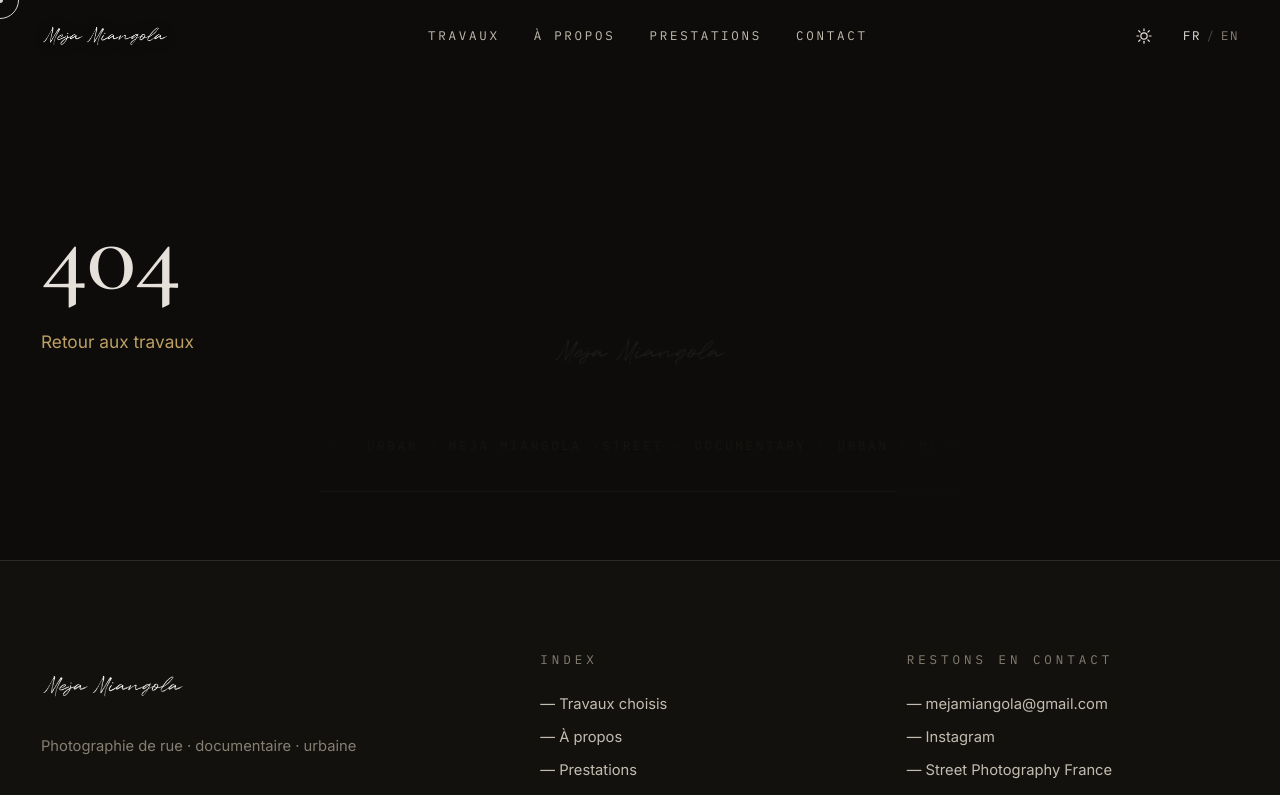
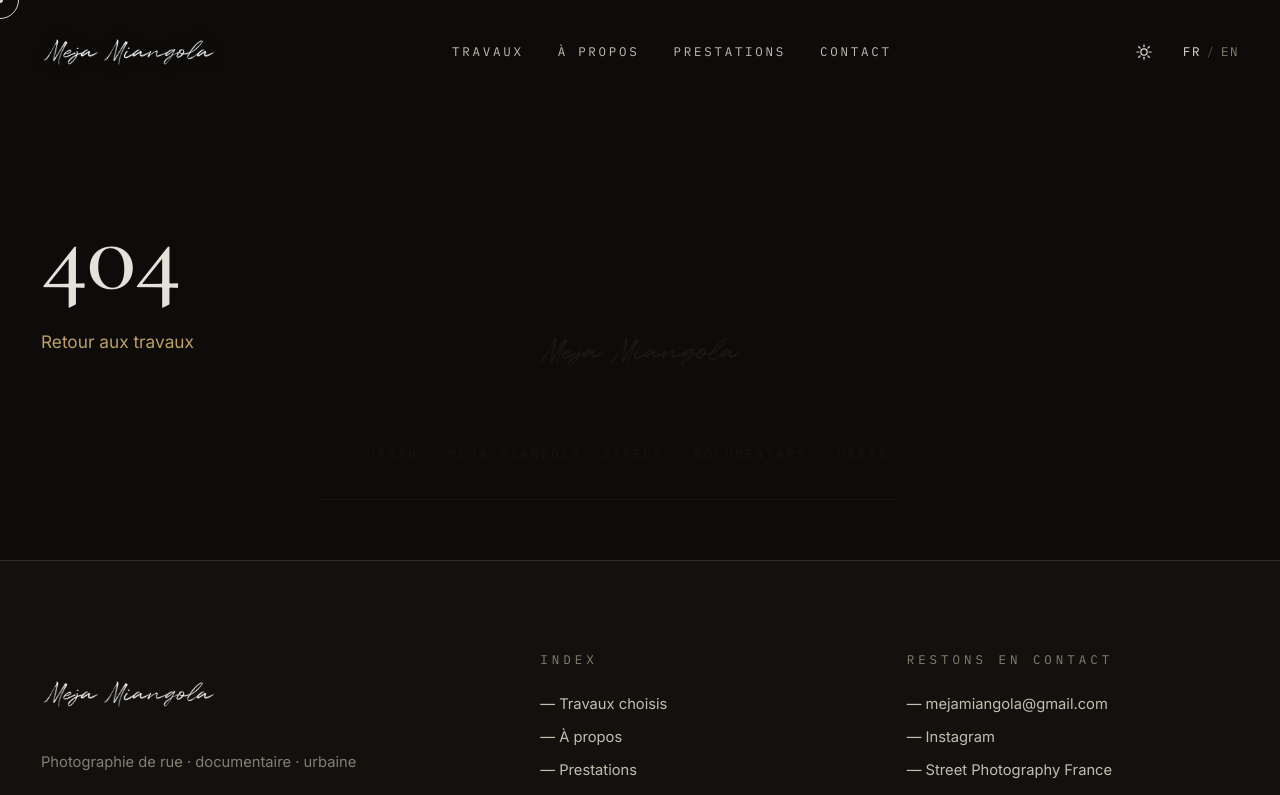
Before and after one commit to MiantsaFanirina/portfolio-miangola, a React (Vite) app: page /work/1 in a window 1280 px wide. Shown: the top 795 px of the page. Built offline with nearby package versions, Linux system fonts and the light colour scheme.

Commit message:
fix logo size

```diff
--- a/src/components/Footer/Footer.scss
+++ b/src/components/Footer/Footer.scss
@@ -18,7 +18,7 @@
 }
 
 .footer__logo {
-  height: clamp(3.25rem, 7vw, 4.5rem);
+  height: clamp(4rem, 9vw, 5.5rem);
   width: auto;
 }
 
--- a/src/components/Footer/Footer.tsx
+++ b/src/components/Footer/Footer.tsx
@@ -1,5 +1,6 @@
 import { Link } from 'react-router-dom';
 import { useLanguage } from '../../context/LanguageContext';
+import { useTheme } from '../../context/ThemeContext';
 import { brand, contact } from '../../data/content';
 import { asset } from '../../utils/asset';
 import { scrollToId } from '../../utils/scroll';
@@ -7,13 +8,18 @@ import './Footer.scss';
 
 export function Footer() {
   const { t, tx } = useLanguage();
+  const { theme } = useTheme();
   const year = new Date().getFullYear();
 
   return (
     <footer className="footer">
       <div className="container footer__inner">
         <div className="footer__brand">
-          <img src={asset(brand.logoWhite)} alt="Meja Miangola" className="footer__logo" />
+          <img
+            src={asset(theme === 'light' ? brand.logoBlack : brand.logoWhite)}
+            alt="Meja Miangola"
+            className="footer__logo"
+          />
           <p className="footer__tag t-small">{tx({
             en: 'Street · Documentary · Urban photography',
             fr: 'Photographie de rue · documentaire · urbaine',
--- a/src/components/LoadingScreen/LoadingScreen.scss
+++ b/src/components/LoadingScreen/LoadingScreen.scss
@@ -28,7 +28,7 @@
 }
 
 .loader__logo {
-  height: clamp(3rem, 9vw, 5.5rem);
+  height: clamp(4rem, 11vw, 6.5rem);
   width: auto;
   filter: drop-shadow(0 2px 18px rgba(0, 0, 0, 0.45));
 }
--- a/src/components/LoadingScreen/LoadingScreen.tsx
+++ b/src/components/LoadingScreen/LoadingScreen.tsx
@@ -1,11 +1,13 @@
 import { useEffect, useState } from 'react';
 import { brand } from '../../data/content';
 import { asset } from '../../utils/asset';
+import { useTheme } from '../../context/ThemeContext';
 import './LoadingScreen.scss';
 
 const MARQUEE_TEXT = 'STREET · DOCUMENTARY · URBAN · MEJA MIANGOLA · ';
 
 export function LoadingScreen() {
+  const { theme } = useTheme();
   const [progress, setProgress] = useState(0);
   const [done, setDone] = useState(false);
   const [gone, setGone] = useState(false);
@@ -62,7 +64,11 @@ export function LoadingScreen() {
   return (
     <div className={`loader ${done ? 'loader--hidden' : ''}`} role="status" aria-live="polite">
       <div className="loader__inner">
-        <img src={asset(brand.logoWhite)} alt="Meja Miangola" className="loader__logo" />
+        <img
+          src={asset(theme === 'light' ? brand.logoBlack : brand.logoWhite)}
+          alt="Meja Miangola"
+          className="loader__logo"
+        />
 
         <div className="loader__marquee" aria-hidden="true">
           <div className="loader__track">
--- a/src/components/Navigation/Navigation.scss
+++ b/src/components/Navigation/Navigation.scss
@@ -1,6 +1,7 @@
 @use '../../styles/mixins' as *;
 
 .nav {
+  --nav-h: clamp(5rem, 11vw, 6.5rem);
   position: fixed;
   inset: 0 0 auto 0;
   z-index: var(--z-nav);
@@ -18,7 +19,7 @@
   display: flex;
   align-items: center;
   justify-content: space-between;
-  height: 4.5rem;
+  height: var(--nav-h);
 }
 
 .nav__brand {
@@ -27,7 +28,7 @@
 }
 
 .nav__logo {
-  height: clamp(3rem, 7vw, 4rem);
+  height: clamp(4rem, 9vw, 5.5rem);
   width: auto;
   filter: drop-shadow(0 1px 6px rgba(0, 0, 0, 0.5));
 }
@@ -186,7 +187,7 @@
 
 .nav__sheet {
   position: fixed;
-  inset: 4.5rem 0 auto 0;
+  inset: var(--nav-h) 0 auto 0;
   background: color-mix(in srgb, var(--color-bg) 96%, transparent);
   backdrop-filter: blur(14px);
   border-bottom: 1px solid var(--color-line);
--- a/src/pages/Project/Project.scss
+++ b/src/pages/Project/Project.scss
@@ -60,6 +60,7 @@
 .project__hero-cat {
   display: block;
   margin-bottom: var(--space-13);
+  color: var(--color-on-media);
 }
 
 .project__hero-title {
```
